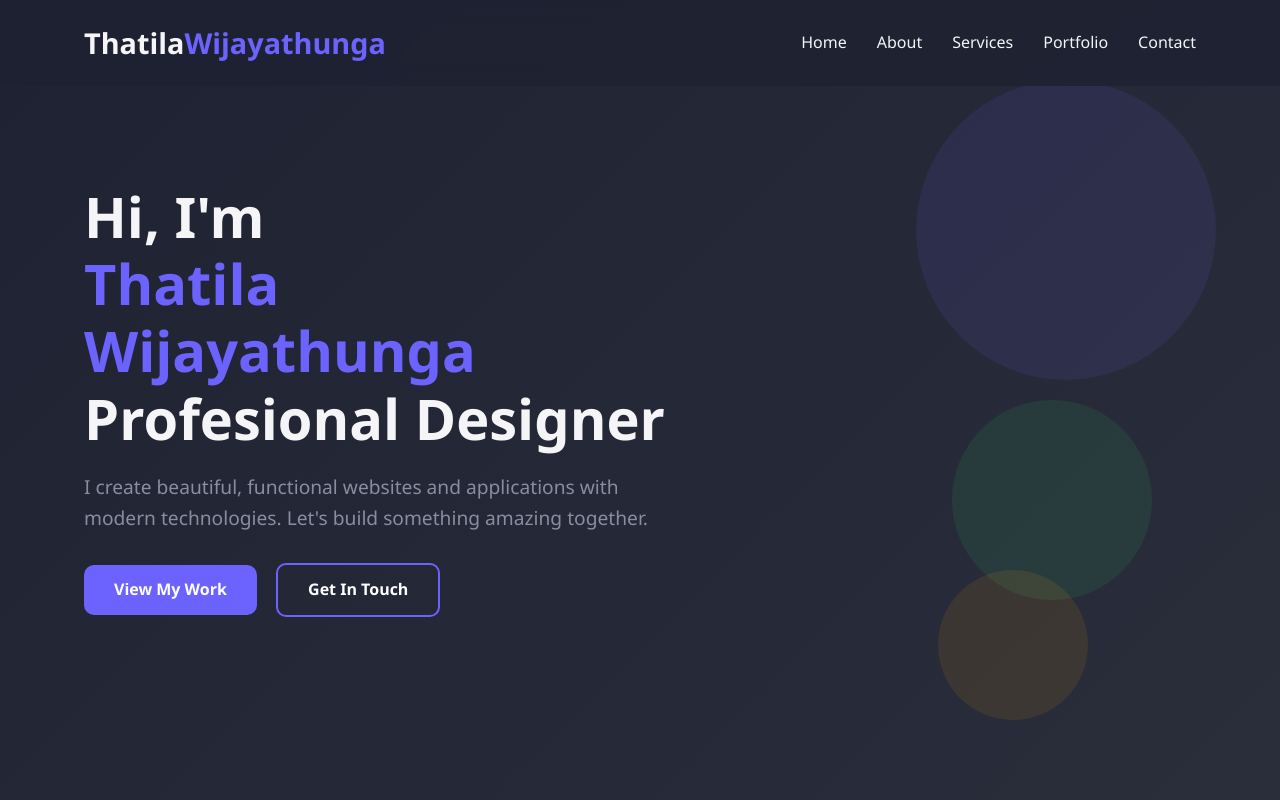
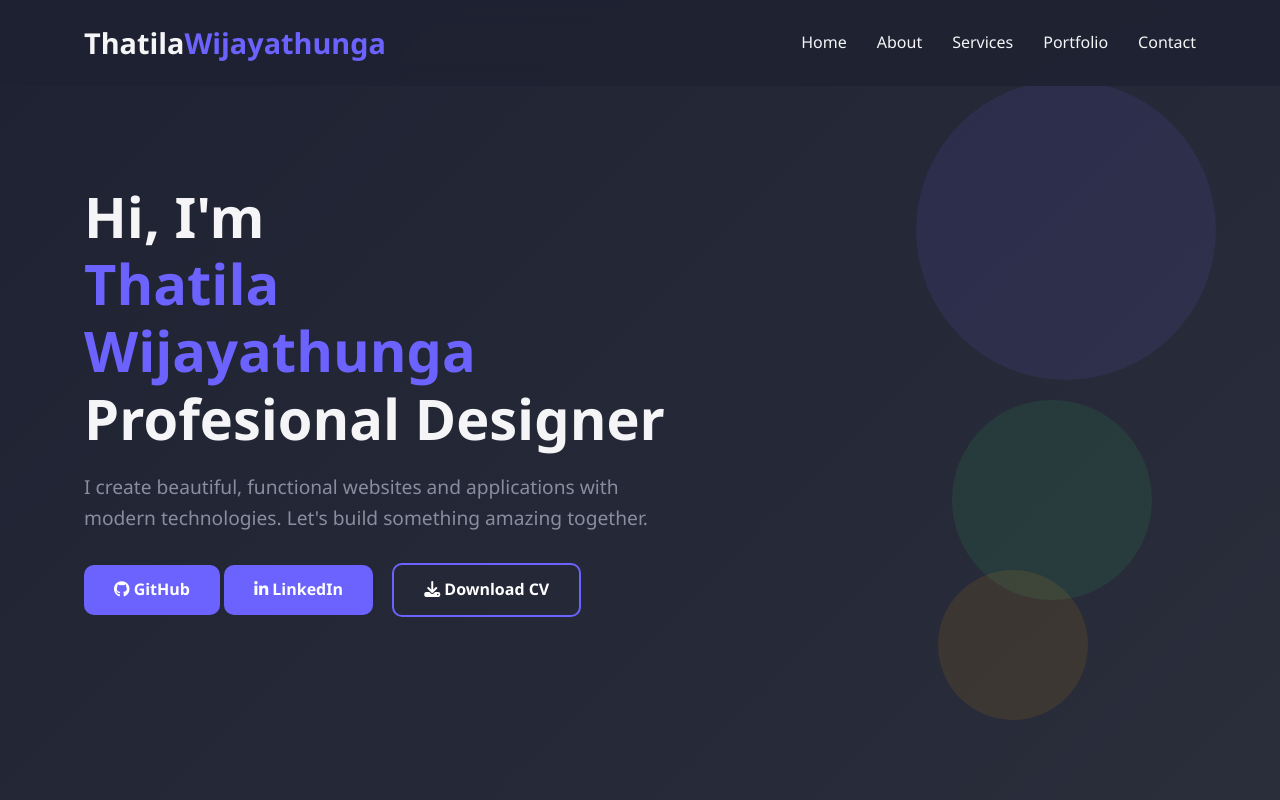
Before and after one commit to thatii24/github-portfolio, a plain HTML site: page index.html in a window 1280 px wide. Shown: the top 800 px of the page. Drawn offline with Linux system fonts and the light colour scheme.

Commit message:
Update hero section buttons with external links
Replaced internal anchor buttons with external links to GitHub, LinkedIn, and a downloadable CV in the hero section. This improves user access to professional profiles and resume.

```diff
--- a/index.html
+++ b/index.html
@@ -741,8 +741,15 @@
                 <p>I create beautiful, functional websites and applications with modern technologies. Let's build
                     something amazing together.</p>
                 <div class="btn-group">
-                    <a href="#portfolio" class="btn">View My Work</a>
-                    <a href="#contact" class="btn btn-outline">Get In Touch</a>
+                    <a href="https://github.com/yourusername" class="btn" target="_blank">
+                        <i class="fab fa-github"></i> GitHub
+                    </a>
+                    <a href="https://linkedin.com/in/yourusername" class="btn" target="_blank">
+                        <i class="fab fa-linkedin-in"></i> LinkedIn
+                    </a>
+                    <a href="./cv/your-cv.pdf" class="btn btn-outline" download>
+                        <i class="fas fa-download"></i> Download CV
+                    </a>
                 </div>
             </div>
         </div>
```
